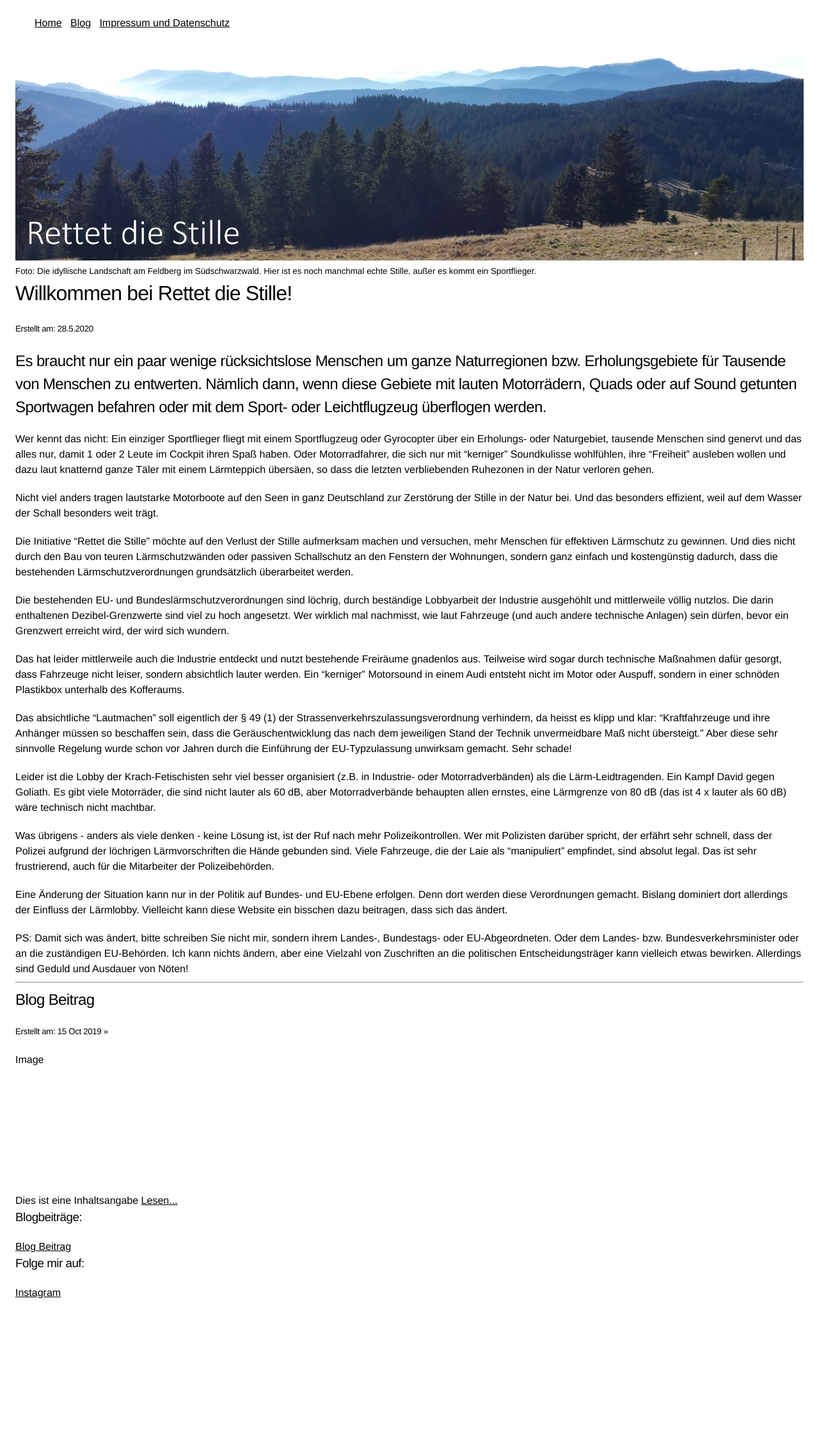
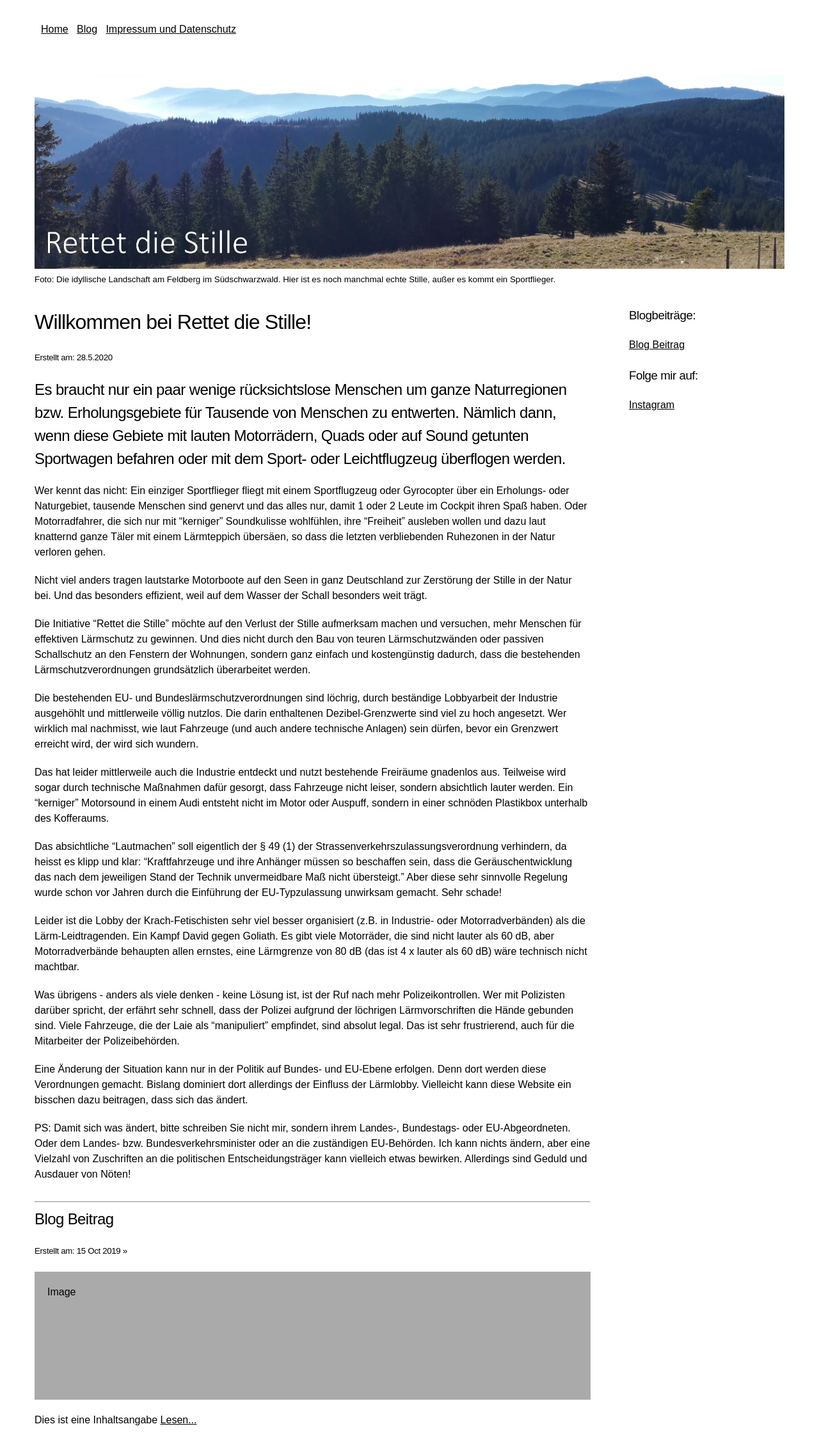
Before and after one commit to rettet-die-stille/rettet-die-stille.github.io, a Jekyll site: the page built from index.md, in a window 1280 px wide. Shown: the whole page at 64% size. Built offline with Jekyll 4.4.1, drawn with Linux system fonts in a browser that asks for light colours; our own code applies the rules of GitHub Pages for plain Markdown files; before the commit the page ends 2056 px from its top, so only the background shows below that.

Commit message:
Update defaultmodern.html

```diff
--- a/_layouts/defaultmodern.html
+++ b/_layouts/defaultmodern.html
@@ -7,7 +7,78 @@ layout: default
     <meta name="viewport" content="width=device-width,initial-scale=1" />
     <title>{{ page.title | default: site.title }}</title>
     <link rel="stylesheet" href="/assets/css/styles.css">
+    <style>
+    * {
+      box-sizing: border-box;
+    }
 
+    /* Add a gray background color with some padding */
+    body {
+      font-family: Arial;
+      padding: 10px;
+      background:white;
+    }
+
+    /* Header/Blog Title */
+    .header2 {
+      padding: 20px;
+      background: white;
+    }
+
+    /* Create two unequal columns that floats next to each other */
+    /* Left column */
+    .leftcolumn {
+      float: left;
+      width: 75%;
+    }
+
+    /* Right column */
+    .rightcolumn {
+      float: left;
+      width: 25%;
+      padding-left: 20px;
+    }
+
+    /* Fake image */
+    .fakeimg {
+      background-color: #aaa;
+      width: 100%;
+      padding: 20px;
+    }
+
+    /* Add a card effect for articles */
+    .card {
+       background-color: white;
+       padding-left: 20px;
+       padding-right: 20px;
+       padding-top: 10px;
+       padding-bottom: 10px;
+       margin-top: 2px;
+    }
+
+    /* Clear floats after the columns */
+    .row:after {
+      content: "";
+      display: table;
+      clear: both;
+    }
+
+    /* Footer */
+    .footer {
+      padding: 20px;
+      text-align: center;
+      background: #ddd;
+      margin-top: 20px;
+    }
+
+    /* Responsive layout - when the screen is less than 800px wide, make the two columns stack on top of each other instead of next to each other */
+    @media screen and (max-width: 800px) {
+      .leftcolumn, .rightcolumn {
+        width: 100%;
+        padding: 0;
+      }
+    }
+    </style>
 </head>
 
 <body>
```
